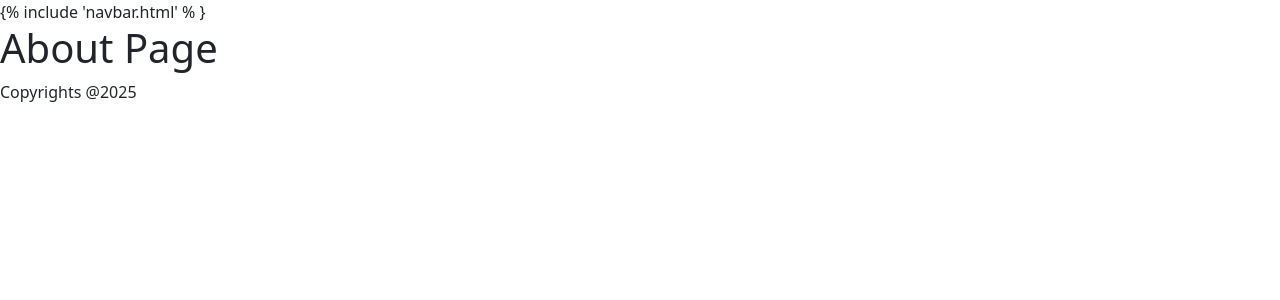
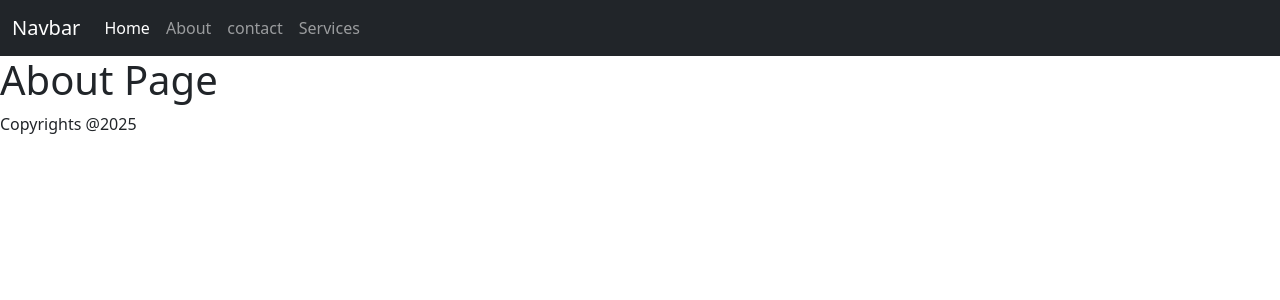
Before and after one commit to Balacoder05/DJANGO_PROJECT, a Django app: page /inventory/about/ in a window 1280 px wide. Shown: the top 300 px of the page. Run offline with Django 5.2, Linux system fonts and the light colour scheme; some libraries are stand-ins or nearby versions.

Commit message:
Added navbar heading

```diff
--- a/Frontend/templates/base.html
+++ b/Frontend/templates/base.html
@@ -9,7 +9,7 @@
     {% bootstrap_javascript %}
 </head>
 <body>
-{% include 'navbar.html' % }
+{% include 'navbar.html' %}
 <!-- Dynamic content -->
 {% block content %}
 
--- a/Frontend/templates/navbar.html
+++ b/Frontend/templates/navbar.html
@@ -8,16 +8,16 @@
     <div class="collapse navbar-collapse" id="navbarNav">
       <ul class="navbar-nav">
         <li class="nav-item">
-          <a class="nav-link active" aria-current="page" href="#">Home</a>
+          <a class="nav-link active" aria-current="page" href="/inventory/home/">Home</a>
         </li>
         <li class="nav-item">
-          <a class="nav-link" href="#">Features</a>
+          <a class="nav-link" href="/inventory/about/">About</a>
         </li>
         <li class="nav-item">
-          <a class="nav-link" href="#">Pricing</a>
+          <a class="nav-link" href="/inventory/contact/">contact</a>
         </li>
         <li class="nav-item">
-          <a class="nav-link disabled" aria-disabled="true">Disabled</a>
+          <a class="nav-link"href="/inventory/services/">Services</a>
         </li>
       </ul>
     </div>
--- a/Inventory/views.py
+++ b/Inventory/views.py
@@ -21,7 +21,5 @@ def contactpage(request):
     return render(request,"contact.html")
 
 def servicespage(request):
-    context={
-        "name":"Balamurugan",
-    }
-    return render(request,"services.html",context)
+
+    return render(request,"services.html")
```
